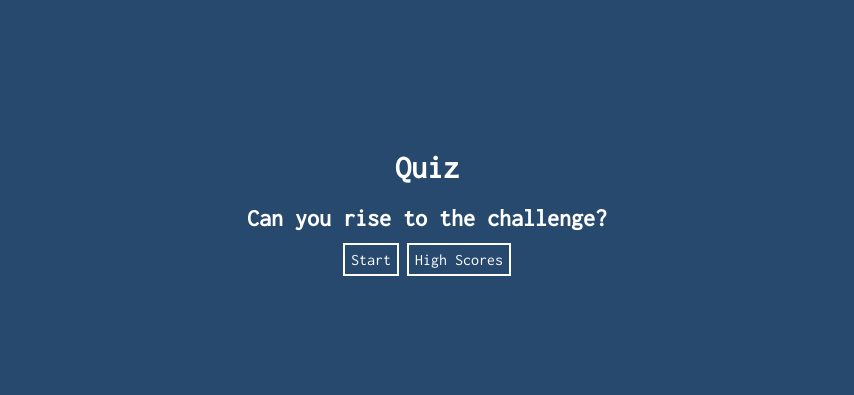
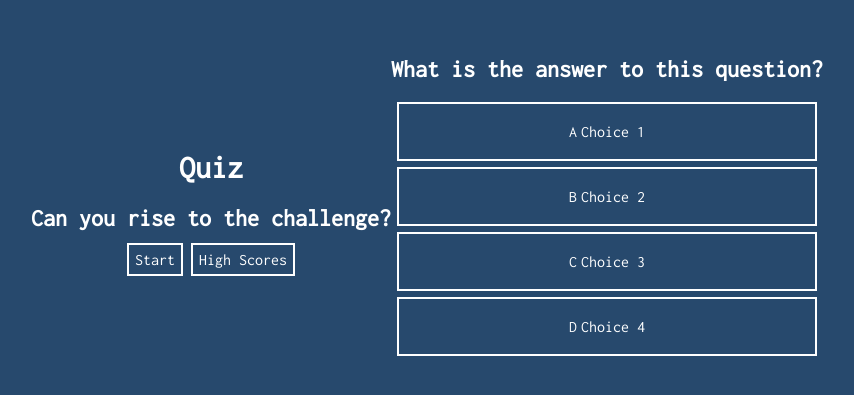
Before and after one commit to laura-ash/quiz-game-demo, a plain HTML site: page index.html in a window 1280 px wide. Shown: the part 209-604 px from the top of the page, without its empty margins (221-1075 px from the left). Drawn offline with Linux system fonts and the light colour scheme.

Commit message:
Added questions page

```diff
--- a/assets/style.css
+++ b/assets/style.css
@@ -39,3 +39,27 @@ a:hover {
     justify-content: center;
     text-align: center;
 }
+
+.options {
+    display: flex;
+    justify-content: center;
+    align-content: center;
+    color: #ffffff;
+    border: 2px solid #ffffff;
+    text-decoration: none;
+    padding: 1px;
+    margin: 6px;
+}
+
+.option-title {
+    padding: 2px;
+
+}
+
+.option-text {
+    padding: 2px;
+}
+
+.options:hover {
+    background-color: #00909e;
+}
--- a/index.html
+++ b/index.html
@@ -11,12 +11,32 @@
 
 <body>
 <div class="container">
-    <div class="home-page">
+    <div id="home-page">
         <h1>Quiz</h1>
         <h2>Can you rise to the challenge?</h2>
         <a href=#>Start</a>
         <a href=#>High Scores</a>
     </div>
+
+    <div id="questions">
+        <h2>What is the answer to this question?</h2>
+        <div class="options">
+            <p class="option-title">A</p>
+            <p class="option-text">Choice 1</p>
+        </div>
+        <div class="options">
+            <p class="option-title">B</p>
+            <p class="option-text">Choice 2</p>
+        </div>
+        <div class="options">
+            <p class="option-title">C</p>
+            <p class="option-text">Choice 3</p>
+        </div>
+        <div class="options">
+            <p class="option-title">D</p>
+            <p class="option-text">Choice 4</p>
+        </div>
+    </div>
 </div>
 </body>
 </html>
```
